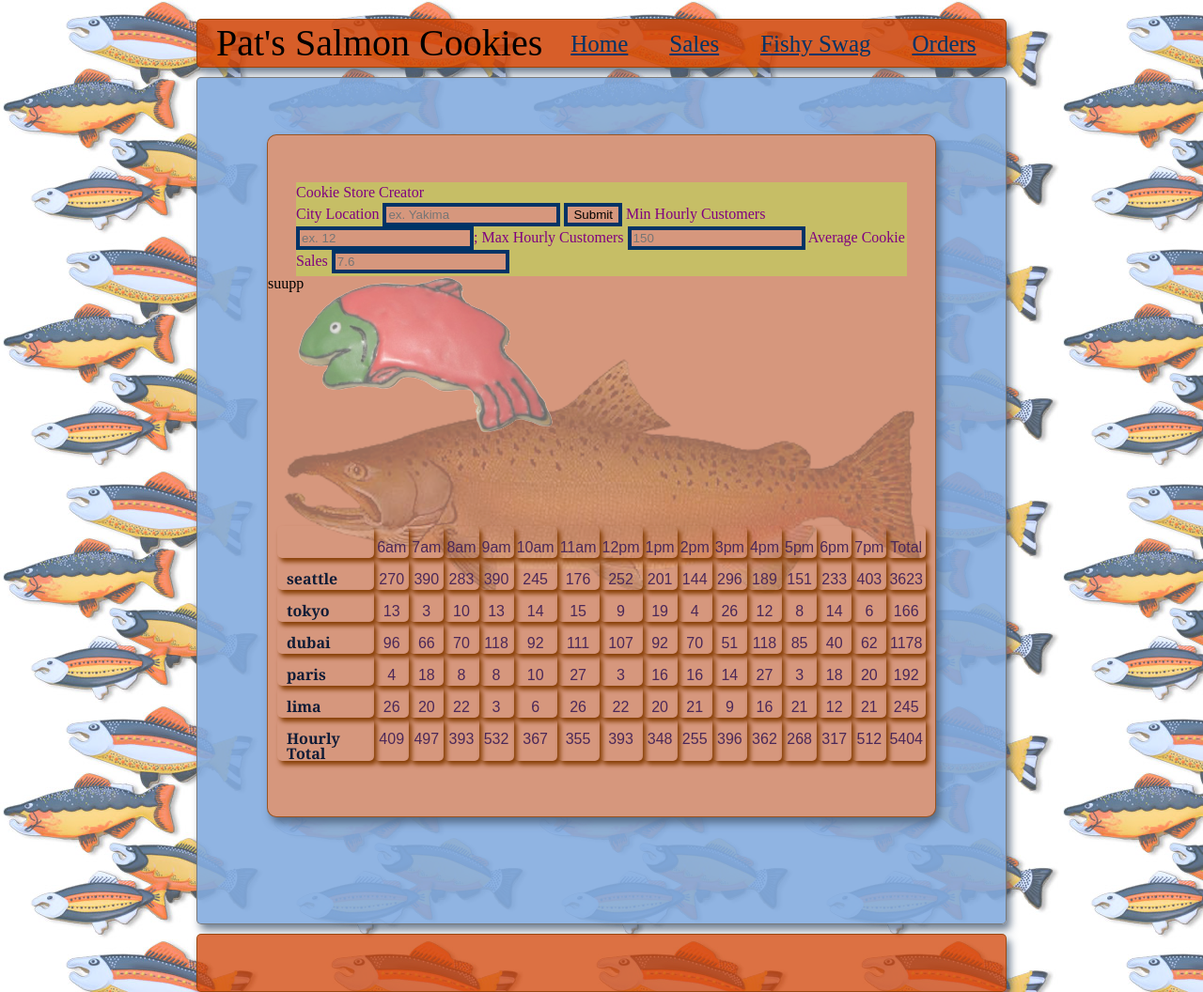
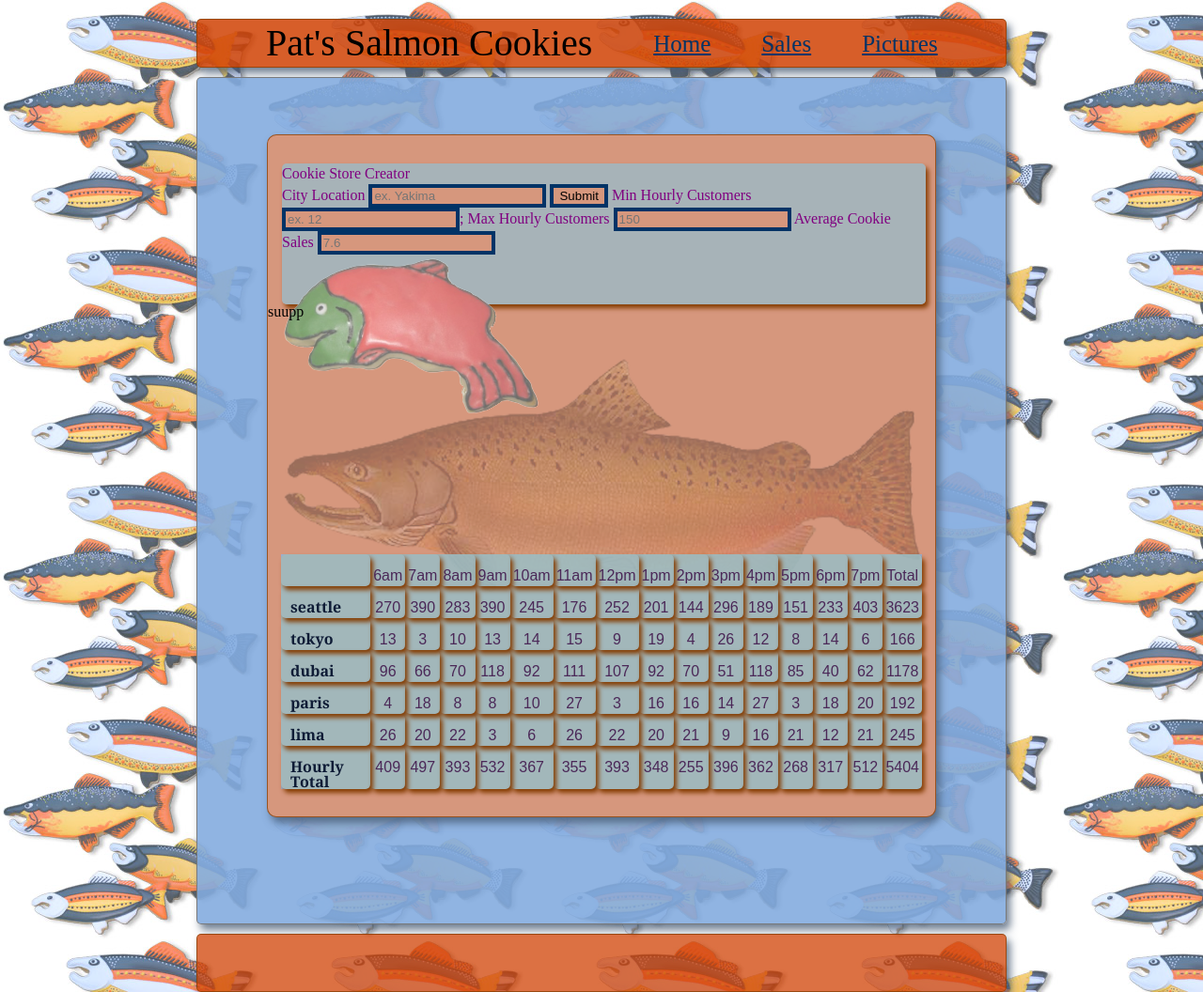
Before and after one commit to Chris-Bortel/cookie-stand, a plain HTML site: page sales.html in a window 1280 px wide. Shown: the whole page at 94% size. Drawn offline with Linux system fonts and the light colour scheme.

Commit message:
I still need to give some attention to the table, form, and to fonts

```diff
--- a/css/style.css
+++ b/css/style.css
@@ -28,15 +28,15 @@ header nav {
 nav h1 {
   float: left;
   margin-top: 5px;
-  margin-right: 30px;
-  margin-left: 20px;
+  margin-right: 65px;
+  margin-left: 73px;
   font-size: 40px;
 }
 
 ul li {
   display: inline-block;
   margin-top: 13px;
-  margin-right: 40px;
+  margin-right: 50px;
   font-size: 25px;
 }
 
@@ -82,6 +82,7 @@ main section {
   margin-right: 40px;
 
   line-height: 1.4;
+
 }
 
 section h1 {
@@ -155,7 +156,8 @@ table {
   border: 8px solid #003366;
   border-radius: 5px;
   border-collapse: collapse;
-  /* background-color: #bbda5593; */
+  background-color: #bbda552f;
+
   /* box-shadow: 4px 6px 9px 0px rgba(69, 88, 113, 0.76); */
 
   }
@@ -165,7 +167,7 @@ table td {
   color: #4B2858;
   border-radius: 5px;
   text-align: center;
-  padding-top:15px
+  padding-top:15px;
 }
 table th {
   padding-left: 10px;
@@ -176,22 +178,27 @@ border-radius: 5px;
 }
 
 #saleTable{
-  margin-right: 10px;
-  margin-left: 10px;
+  margin-right: 14px;
+  margin-left: 14px;
+
+  background-color: rgba(145, 181, 227, 0.831);
 }
 
 
 section form {
   margin: 0 auto;
-  margin-top:50px
+  margin-top:30px;
 }
 form {
   border: 8px solid #003366;
-  background-color: #bbda5593;
+  border-radius: 5px;
+  background-color:rgba(163, 183, 190, 0.906);
+  box-shadow: 3px 4px 5px 0px rgba(133,61,3,1);
+
   color: purple;
   font-family: 'Anton', sans-serif;
-  width: 650px;
-  height:100px
+  width: 685px;
+  height:150px;
 }
 
 fieldset {
--- a/sales.html
+++ b/sales.html
@@ -15,8 +15,8 @@
           <h1>Pat's Salmon Cookies</h1>
           <li><a href="index.html">Home</a></li>
           <li><a href="sales.html">Sales</a></li>
-          <li><a href="store.html">Fishy Swag</a></li>
-          <li><a href="order-processing.html">Orders</a></li>
+          <li><a href="store.html">Pictures</a></li>
+          <!-- <li><a href="order-processing.html">Orders</a></li> -->
         </ul>
       </nav>
     </header>
```
Also changed, not shown: index.html (+2 -2 lines), order-processing.html (+1 -1 lines), store.html (+3 -3 lines), assets/cutter.jpeg, assets/family.jpg, assets/salmon.png, assets/shirt.jpg (deleted), assets/shirt.png (added).
